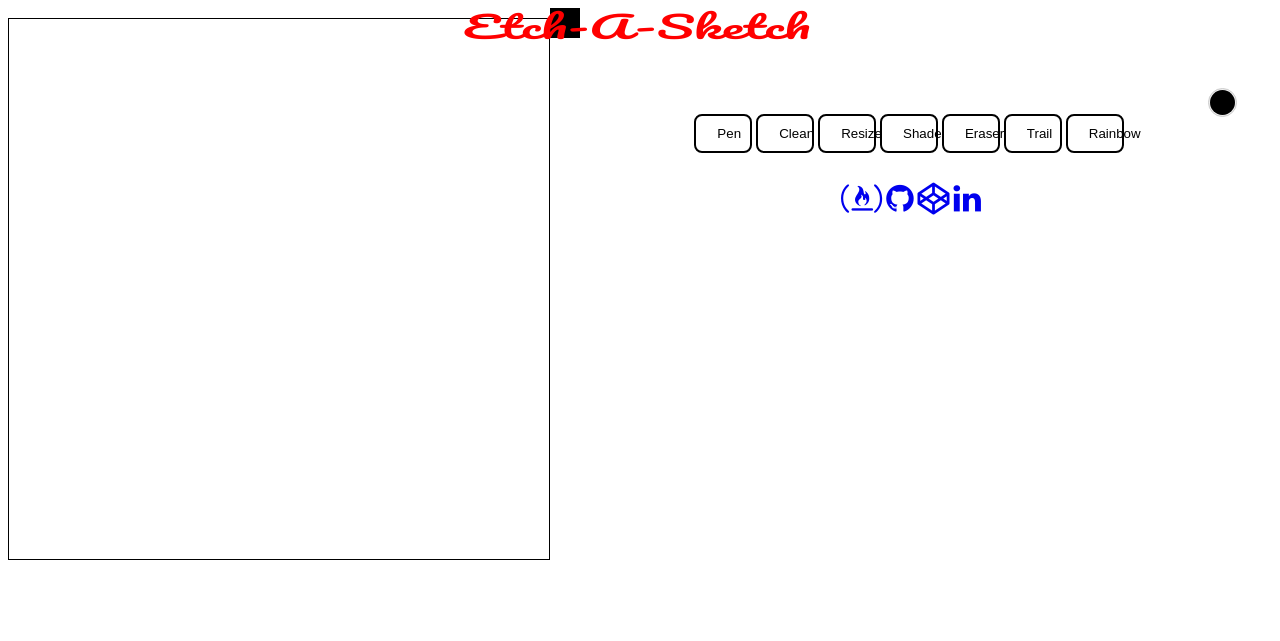
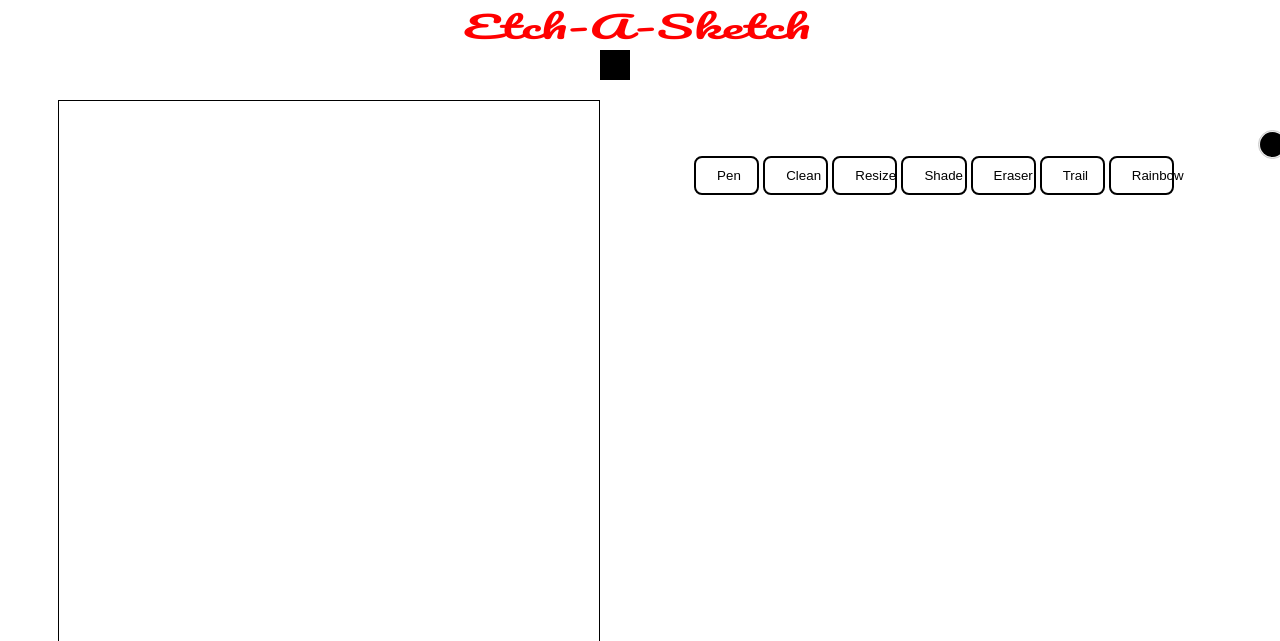
Before and after one commit to Isashi/Etch-A-Sketch, a plain HTML site: page index.html in a window 1280 px wide. Shown: the top 641 px of the page. Drawn offline with nearby package versions, Linux system fonts and the light colour scheme.

Commit message:
small fixes

```diff
--- a/index.html
+++ b/index.html
@@ -36,11 +36,11 @@
         		<input type="hidden" class="colorInput"/>
     		</div>
 		</div>
-		<div class="social-buttons">
+	<!--	<div class="social-buttons">
 			<a href="https://www.na.it" target="_blank"><i class="fa fa-free-code-camp fa-2x" aria-hidden="true"></i></a>
 			<a href="https://github.com/Isashi" target="_blank"><i class="fa fa-github fa-2x" aria-hidden="true"></i></a>
 			<a href="https://codepen.io/Isashi/#" target="_blank"><i class="fa fa-codepen fa-2x" aria-hidden="true"></i></a>
 			<a href="https://it.linkedin.com/in/davide-beretta-289183b0" target="_blank"><i class="fa fa-linkedin fa-2x" aria-hidden="true"></i></a>
-</div>
+</div> -->
 	</body>
 </html>
--- a/stylesheet.css
+++ b/stylesheet.css
@@ -3,7 +3,8 @@
     width: 540px;
     background-color: white;
     margin: auto;
-    margin-top: 10px;
+    margin-top: 50px;
+    margin-left: 50px;
     border-width: 1px;
 	  border-color: black;
 	  border-style: solid;
@@ -43,7 +44,8 @@
 
 #bottoneria {
 	text-align: center;
-  margin-left: 540px;
+  margin-left: 450px;
+  margin-top: 50px;
 }
 
 body {
@@ -90,7 +92,7 @@ button {
 }
 
 .social-buttons {
-	margin-top: 30px;
+	margin-bottom: 30px;
 	text-align: center;
 }
 
```
